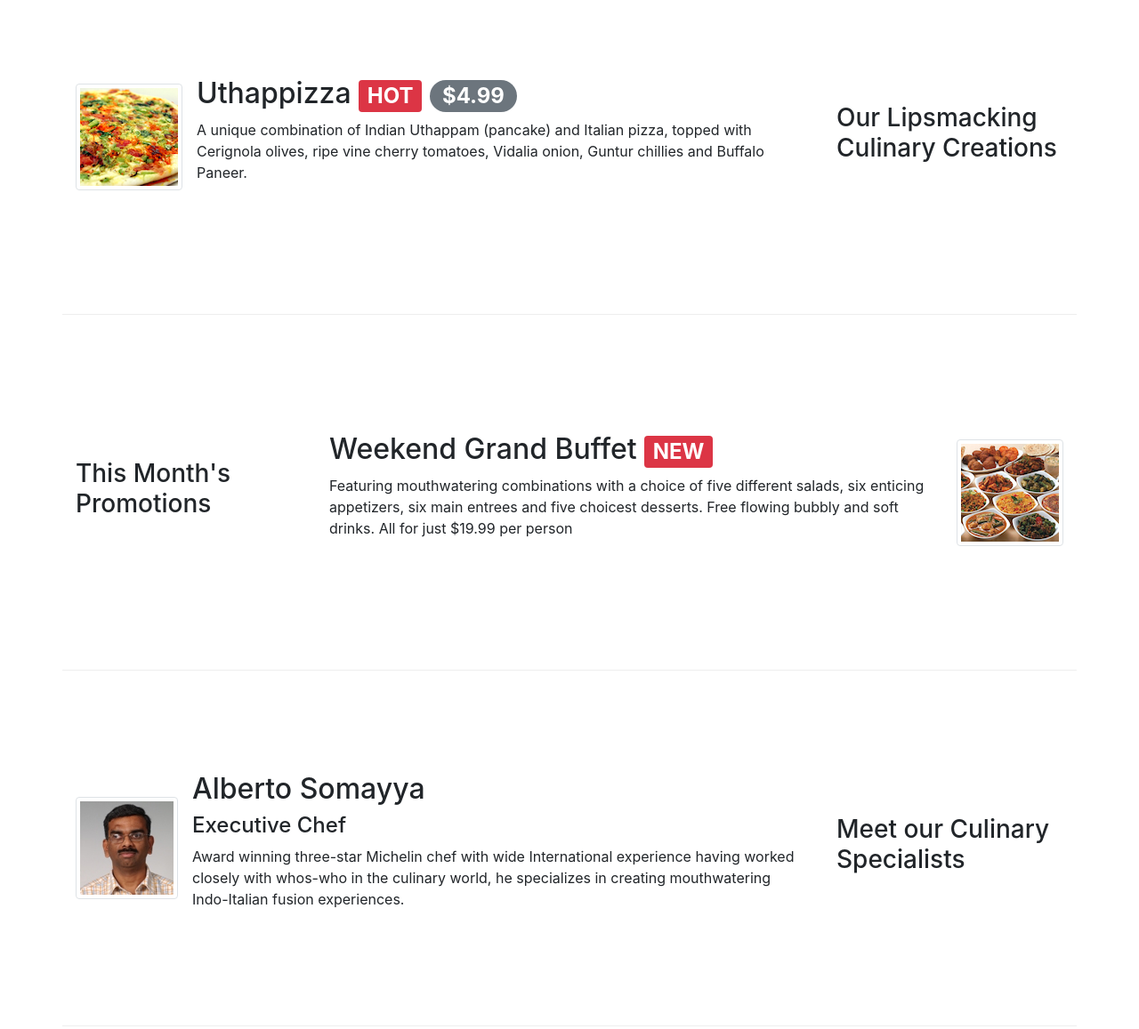
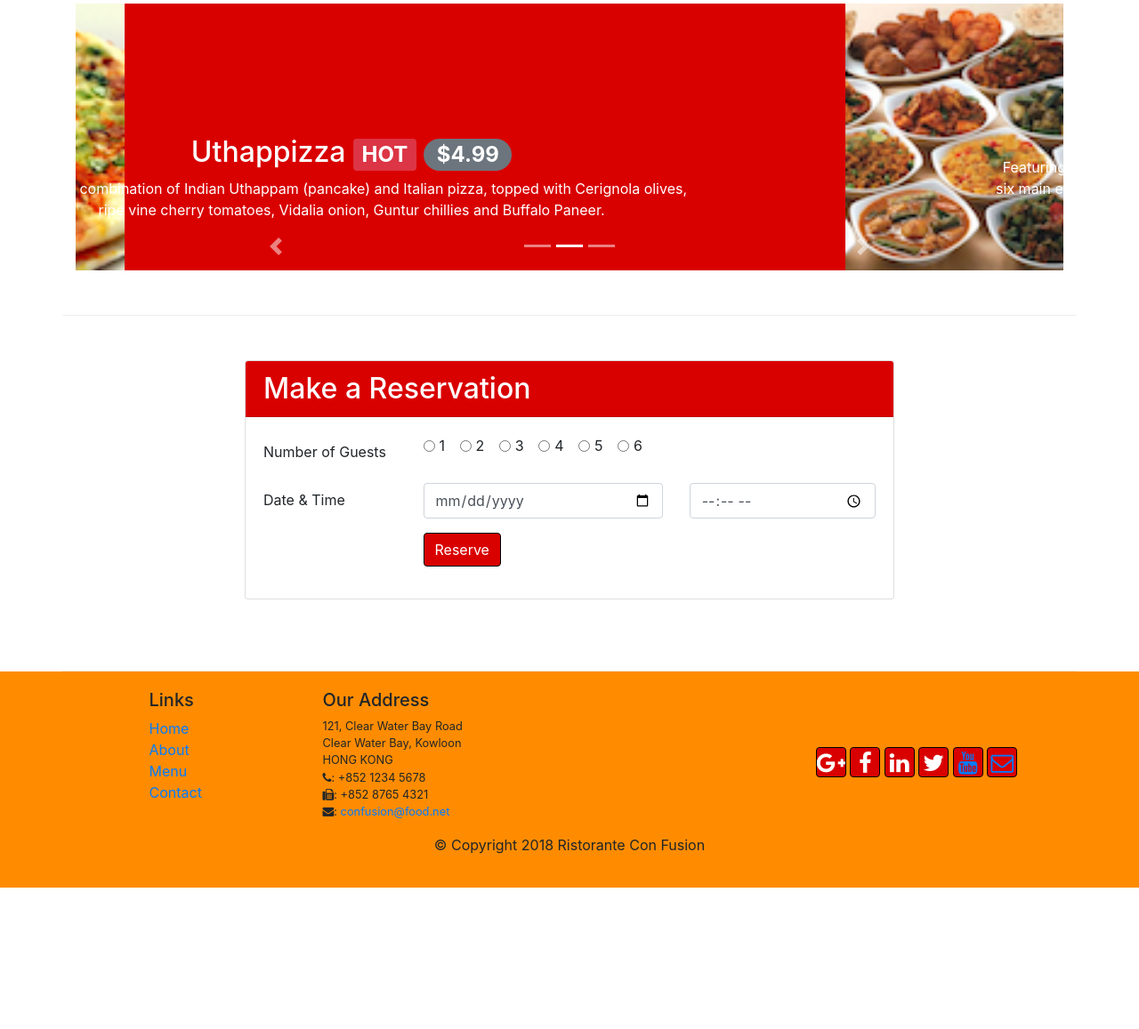
Before and after one commit to Sagadark666/Sandbox, a website: page index.html in a window 1280 px wide. Shown: the part 330-1487 px from the top of the page at 89% size. After the commit the page ends 1328 px from the top, so only its background shows below. Drawn offline with nearby package versions, Linux system fonts and the light colour scheme.

Commit message:
Carousel

```diff
--- a/css/styles.css
+++ b/css/styles.css
@@ -52,3 +52,16 @@
     border-bottom: 1px solid #ddd;
     padding: 10px;
 }
+.carousel{
+    background: #D90000;
+}
+.carousel-item{
+    height: 300px;
+}
+
+.carousel-item img{
+    position: absolute;
+    top:0;
+    left; 0;
+    min-height: 300px;
+}
--- a/index.html
+++ b/index.html
@@ -98,53 +98,95 @@
 </nav>
 
 <div class="container">
-    <div class="row row-content align-items-center">
-        <div class="col-12 col-sm-4 order-sm-last col-md-3">
-            <h3>Our Lipsmacking Culinary Creations</h3>
-        </div>
-
-        <div class="col col-sm order-sm-first col-md">
-            <div class="media">
-                <img src="img/uthappizza.png" alt="uthappizza" class="d-flex mr-3 img-thumbnail align-self-center">
-                <div class="media-body">
-                    <h2 class="mt-0">Uthappizza <span class="badge badge-danger"> HOT</span> <span class="badge badge-pill badge-secondary">$4.99</span></h2>
-                    <p class="d-none d-sm-block">A unique combination of Indian Uthappam (pancake) and Italian pizza, topped with Cerignola olives, ripe vine cherry tomatoes, Vidalia onion, Guntur chillies and Buffalo Paneer.</p>
+    <div class="row row-content">
+        <div class="col">
+            <div id="carouselIndex" class="carousel slide" data-ride="carousel">
+                <div class="carousel-inner" role="listbox">
+                    <div class="carousel-item active">
+                        <img class="d-block img-fluid" src="img/uthappizza.png" alt="uthappizza">
+                        <div class="carousel-caption d-none d-md-block">
+                            <h2>Uthappizza <span class="badge badge-danger"> HOT</span> <span class="badge badge-pill badge-secondary">$4.99</span></h2>
+                            <p class="d-none d-sm-block">A unique combination of Indian Uthappam (pancake) and Italian pizza, topped with Cerignola olives, ripe vine cherry tomatoes, Vidalia onion, Guntur chillies and Buffalo Paneer.</p>
+                        </div>
+                    </div>
+                    <div class="carousel-item">
+                        <img class="d-block img-fluid" src="img/buffet.png" alt="buffet">
+                        <div class="carousel-caption d-none d-md-block">
+                            <h2>Weekend Grand Buffet <span class="badge badge-danger">NEW</span></h2>
+                            <p class="d-none d-sm-block">Featuring mouthwatering combinations with a choice of five different salads, six enticing appetizers, six main entrees and five choicest desserts. Free flowing bubbly and soft drinks. All for just $19.99 per person </p>
+                        </div>
+                    </div>
+                    <div class="carousel-item">
+                        <img class="d-block img-fluid" src="img/alberto.png" alt="alberto">
+                        <div class="carousel-caption d-none d-md-block">
+                            <h2>Alberto Somayya</h2>
+                            <h4>Executive Chef</h4>
+                            <p class="d-none d-sm-block">Award winning three-star Michelin chef with wide International experience having worked closely with whos-who in the culinary world, he specializes in creating mouthwatering Indo-Italian fusion experiences. </p>
+                        </div>
+                    </div>
                 </div>
+                <ol class="carousel-indicators">
+                    <li data-target="#carouselIndex" data-slide-to="0" class="active"></li>
+                    <li data-target="#carouselIndex" data-slide-to="1"></li>
+                    <li data-target="#carouselIndex" data-slide-to="2"></li
+                </ol>
+                <a class="carousel-control-prev" href="#carouselIndex" role="button" data-slide="prev">
+                    <span class="carousel-control-prev-icon"></span>
+                </a>
+                <a class="carousel-control-next" href="#carouselIndex" role="button" data-slide="next">
+                    <span class="carousel-control-next-icon"></span>
+                </a>
             </div>
         </div>
     </div>
 
-    <div class="row row-content align-items-center">
-        <div class="col-12 col-sm-4 col-md-3">
-            <h3>This Month's Promotions</h3>
-        </div>
-        <div class="col col-sm col-md">
-            <div class="media">
-                <div class="media-body">
-                    <h2 class="mt-0">Weekend Grand Buffet <span class="badge badge-danger">NEW</span></h2>
-                    <p class="d-none d-sm-block">Featuring mouthwatering combinations with a choice of five different salads, six enticing appetizers, six main entrees and five choicest desserts. Free flowing bubbly and soft drinks. All for just $19.99 per person </p>
-                </div>
-                <img src="img/buffet.png" alt="buffet" class="d-flex ml-3 img-thumbnail align-self-center">
-            </div>
-        </div>
-    </div>
+<!--    <div class="row row-content align-items-center">-->
+<!--        <div class="col-12 col-sm-4 order-sm-last col-md-3">-->
+<!--            <h3>Our Lipsmacking Culinary Creations</h3>-->
+<!--        </div>-->
 
-    <div class="row row-content align-items-center">
-        <div class="col-12 col-sm-4 order-sm-last col-md-3">
-            <h3>Meet our Culinary Specialists</h3>
-        </div>
+<!--        <div class="col col-sm order-sm-first col-md">-->
+<!--            <div class="media">-->
+<!--                <img src="img/uthappizza.png" alt="uthappizza" class="d-flex mr-3 img-thumbnail align-self-center">-->
+<!--                <div class="media-body">-->
+<!--                    <h2 class="mt-0">Uthappizza <span class="badge badge-danger"> HOT</span> <span class="badge badge-pill badge-secondary">$4.99</span></h2>-->
+<!--                    <p class="d-none d-sm-block">A unique combination of Indian Uthappam (pancake) and Italian pizza, topped with Cerignola olives, ripe vine cherry tomatoes, Vidalia onion, Guntur chillies and Buffalo Paneer.</p>-->
+<!--                </div>-->
+<!--            </div>-->
+<!--        </div>-->
+<!--    </div>-->
 
-        <div class="col col-sm order-sm-first col-md">
-            <div class="media">
-                <img src="img/alberto.png" alt="alberto" class="d-flex mr-3 img-thumbnail align-self-center">
-                <div class="media-body">
-                    <h2 class="mt-0">Alberto Somayya</h2>
-                    <h4>Executive Chef</h4>
-                    <p class="d-none d-sm-block">Award winning three-star Michelin chef with wide International experience having worked closely with whos-who in the culinary world, he specializes in creating mouthwatering Indo-Italian fusion experiences. </p>
-                </div>
-            </div>
-        </div>
-    </div>
+<!--    <div class="row row-content align-items-center">-->
+<!--        <div class="col-12 col-sm-4 col-md-3">-->
+<!--            <h3>This Month's Promotions</h3>-->
+<!--        </div>-->
+<!--        <div class="col col-sm col-md">-->
+<!--            <div class="media">-->
+<!--                <div class="media-body">-->
+<!--                    <h2 class="mt-0">Weekend Grand Buffet <span class="badge badge-danger">NEW</span></h2>-->
+<!--                    <p class="d-none d-sm-block">Featuring mouthwatering combinations with a choice of five different salads, six enticing appetizers, six main entrees and five choicest desserts. Free flowing bubbly and soft drinks. All for just $19.99 per person </p>-->
+<!--                </div>-->
+<!--                <img src="img/buffet.png" alt="buffet" class="d-flex ml-3 img-thumbnail align-self-center">-->
+<!--            </div>-->
+<!--        </div>-->
+<!--    </div>-->
+
+<!--    <div class="row row-content align-items-center">-->
+<!--        <div class="col-12 col-sm-4 order-sm-last col-md-3">-->
+<!--            <h3>Meet our Culinary Specialists</h3>-->
+<!--        </div>-->
+
+<!--        <div class="col col-sm order-sm-first col-md">-->
+<!--            <div class="media">-->
+<!--                <img src="img/alberto.png" alt="alberto" class="d-flex mr-3 img-thumbnail align-self-center">-->
+<!--                <div class="media-body">-->
+<!--                    <h2 class="mt-0">Alberto Somayya</h2>-->
+<!--                    <h4>Executive Chef</h4>-->
+<!--                    <p class="d-none d-sm-block">Award winning three-star Michelin chef with wide International experience having worked closely with whos-who in the culinary world, he specializes in creating mouthwatering Indo-Italian fusion experiences. </p>-->
+<!--                </div>-->
+<!--            </div>-->
+<!--        </div>-->
+<!--    </div>-->
 
     <div class="row row-content justify-content-center">
         <div class="col-12 col-sm-8">
```
